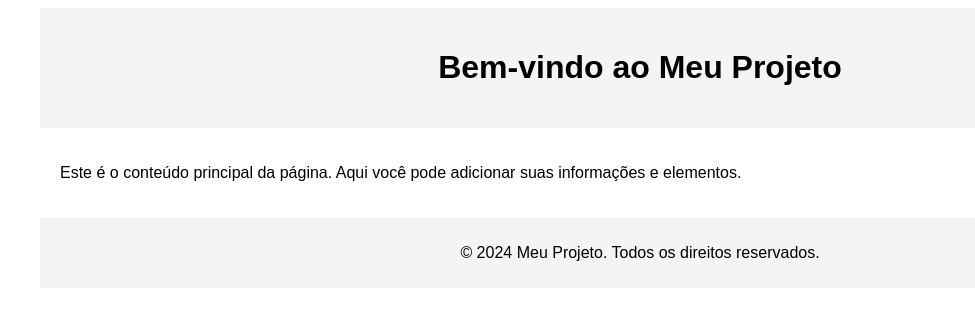
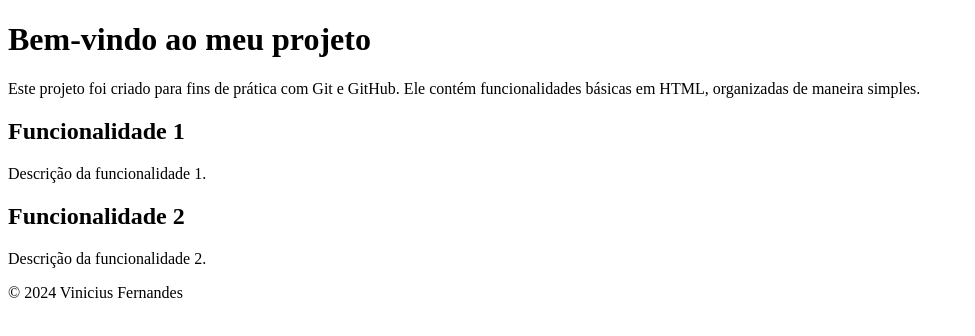
Before and after one commit to viniciusfrnds/ViniciusFrnds, a plain HTML site: page index.html in a window 1280 px wide. Shown: the whole page, without its empty margins (0-975 px from the left). Drawn offline with Linux system fonts and the light colour scheme.

Commit message:
Update index.html

```diff
--- a/index.html
+++ b/index.html
@@ -4,41 +4,23 @@
   <meta charset="UTF-8">
   <meta name="viewport" content="width=device-width, initial-scale=1.0">
   <title>Meu Projeto</title>
-  <style>
-    body {
-      font-family: Arial, sans-serif;
-    }
-    .container {
-      width: 100%;
-      max-width: 1200px;
-      margin: 0 auto;
-    }
-    .header {
-      background-color: #f4f4f4;
-      padding: 20px;
-      text-align: center;
-    }
-    .main-content {
-      padding: 20px;
-    }
-    footer {
-      text-align: center;
-      padding: 10px;
-      background-color: #f4f4f4;
-    }
-  </style>
 </head>
 <body>
-  <div class="container">
-    <div class="header">
-      <h1>Bem-vindo ao Meu Projeto</h1>
-    </div>
-    <div class="main-content">
-      <p>Este é o conteúdo principal da página. Aqui você pode adicionar suas informações e elementos.</p>
-    </div>
-    <footer>
-      <p>&copy; 2024 Meu Projeto. Todos os direitos reservados.</p>
-    </footer>
-  </div>
+  <h1>Bem-vindo ao meu projeto</h1>
+  <p>Este projeto foi criado para fins de prática com Git e GitHub. Ele contém funcionalidades básicas em HTML, organizadas de maneira simples.</p>
+
+  <section>
+    <h2>Funcionalidade 1</h2>
+    <p>Descrição da funcionalidade 1.</p>
+  </section>
+
+  <section>
+    <h2>Funcionalidade 2</h2>
+    <p>Descrição da funcionalidade 2.</p>
+  </section>
+
+  <footer>
+    <p>&copy; 2024 Vinicius Fernandes</p>
+  </footer>
 </body>
 </html>
```
